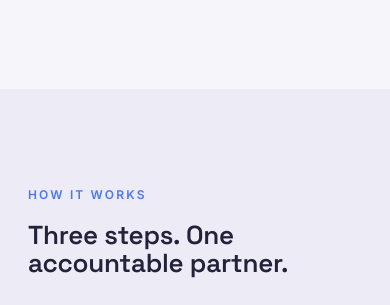
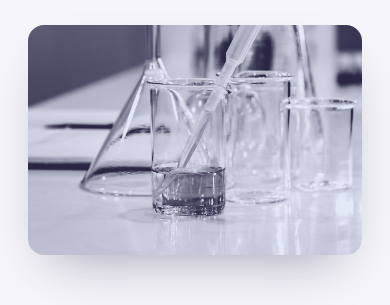
Before and after one commit to elmanzah/elmanzah.github.io, a plain HTML site: page index.html in a window 390 px wide. Shown: the part 6084-6389 px from the top of the page. Drawn offline with Linux system fonts and the light colour scheme.

Commit message:
Add files via upload

```diff
--- a/index.html
+++ b/index.html
@@ -251,6 +251,14 @@
 
   /* why luxlen */
   .why-body{max-width:760px}
+  .why-grid{display:grid;grid-template-columns:1.05fr .95fr;gap:48px;align-items:stretch}
+  .why-photo{margin:0;border-radius:16px;overflow:hidden;box-shadow:0 24px 50px -24px rgba(47,42,74,.45)}
+  .why-photo img{width:100%;height:100%;object-fit:cover;display:block;min-height:320px}
+  .photo-band{height:clamp(160px,24vw,300px);background:url('band-selection.jpg') center/cover no-repeat}
+  @media(max-width:900px){
+    .why-grid{grid-template-columns:1fr;gap:28px}
+    .why-photo img{min-height:0;height:230px}
+  }
   .why-lede{font-size:17px;color:var(--muted);line-height:1.65}
   .why-lede + .why-lede{margin-top:16px}
   .why-lede strong{color:var(--ink);font-weight:600}
@@ -537,6 +545,7 @@
       <span class="eyebrow on-light">Why Luxlen</span>
       <h2>Built inside the industries we serve.</h2>
     </div>
+    <div class="why-grid">
     <div class="why-body">
       <p class="why-lede">Luxlen wasn't built by career recruiters. It grew out of nearly thirty years on your side of the hiring table: twenty years delivering technology programs for pharmaceutical companies, then a decade leading data and cloud transformation at a Fortune 100 insurer.</p>
       <p class="why-lede">So we've done the parts of hiring that never make it into the posting. Written the job descriptions. Argued for the headcount. Rebuilt teams after acquisitions, and hired for roles that didn't have names yet. We've also watched good searches fall apart, and it was almost never because talent was scarce. Usually nobody had agreed on what the job actually was before the calls started.</p>
@@ -548,6 +557,8 @@
           Our leadership on LinkedIn
         </a>
       </div>
+    </div>
+    <figure class="why-photo"><img src="why-lab.jpg" alt="Glassware on a pharmaceutical laboratory bench" loading="lazy"></figure>
     </div>
   </div>
 </section>
@@ -578,6 +589,9 @@
     </div>
   </div>
 </section>
+
+<!-- ============ VISUAL DIVIDER ============ -->
+<div class="photo-band" aria-hidden="true"></div>
 
 <!-- ============ CONTACT ============ -->
 <section class="dark contact" id="contact">
```
Also changed, not shown: band-selection.jpg (added), why-lab.jpg (added).
